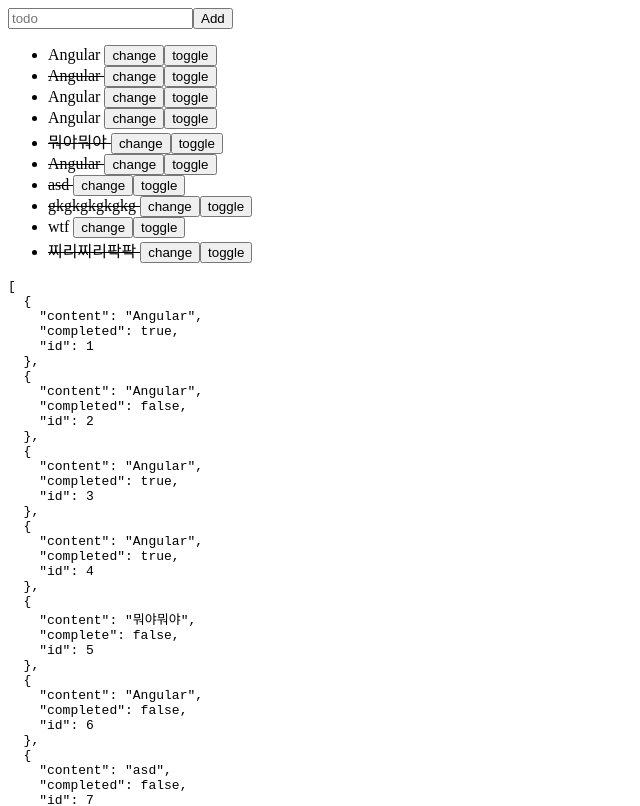
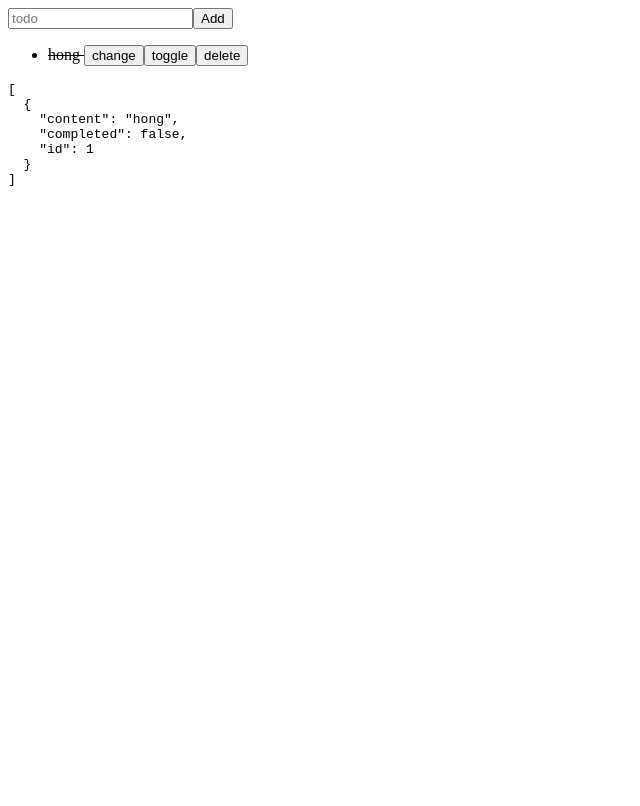
Before and after one commit to GiSeok-Hong/angular-practice, an Angular app in the folder http-client-post/: page / in a window 1280 px wide. Shown: the top 806 px of the page, without its empty margins (0-640 px from the left). Built offline with nearby package versions, Linux system fonts and the light colour scheme; data requests are answered from the project's data file.

Commit message:
delete request 추가

```diff
--- a/http-client-post/db.json
+++ b/http-client-post/db.json
@@ -1,54 +1,9 @@
 {
   "todos": [
     {
-      "content": "Angular",
-      "completed": true,
+      "content": "hong",
+      "completed": false,
       "id": 1
-    },
-    {
-      "content": "Angular",
-      "completed": false,
-      "id": 2
-    },
-    {
-      "content": "Angular",
-      "completed": true,
-      "id": 3
-    },
-    {
-      "content": "Angular",
-      "completed": true,
-      "id": 4
-    },
-    {
-      "content": "뭐야뭐야",
-      "complete": false,
-      "id": 5
-    },
-    {
-      "content": "Angular",
-      "completed": false,
-      "id": 6
-    },
-    {
-      "content": "asd",
-      "completed": false,
-      "id": 7
-    },
-    {
-      "content": "gkgkgkgkgkg",
-      "completed": false,
-      "id": 8
-    },
-    {
-      "content": "wtf",
-      "completed": true,
-      "id": 9
-    },
-    {
-      "content": " 찌리찌리팍팍",
-      "completed": false,
-      "id": 10
     }
   ]
 }
--- a/http-client-post/src/app/app.component.ts
+++ b/http-client-post/src/app/app.component.ts
@@ -14,6 +14,7 @@
         {{ todo.content }}
         <button (click)="changeTodo(todo)">change</button>
         <button (click)="toggleTodo(todo)">toggle</button>
+        <button (click)="removeTodo(todo.id)">delete</button>
       </li>
     </ul>
     <pre>{{ todos | json }}</pre>
@@ -73,4 +74,12 @@
       (error) => console.error('[TodoService.toggle]', error)
     );
   }
+
+  // id를 전달하여 해당 todo를 삭제하고 템플릿에 반영한다.
+  removeTodo(id: number) {
+    this.todo.remove(id).subscribe(
+      () => (this.todos = this.todos.filter((todo) => todo.id !== id)),
+      (error) => console.error('[TodoService.remove]', error)
+    );
+  }
 }
--- a/http-client-post/src/app/todo.service.ts
+++ b/http-client-post/src/app/todo.service.ts
@@ -54,6 +54,14 @@
       .pipe(catchError(this.handleError));
   }
 
+  // 아이디가 일치하는 todo를 삭제하도록 서버에 요청한다.
+  remove(id: number) {
+    // 요청 url
+    const url = `${this.url}/${id}`;
+
+    return this.http.delete(url).pipe(catchError(this.handleError));
+  }
+
   // 에러 핸들러 함수
   private handleError(error: HttpErrorResponse) {
     let message = '';
```
